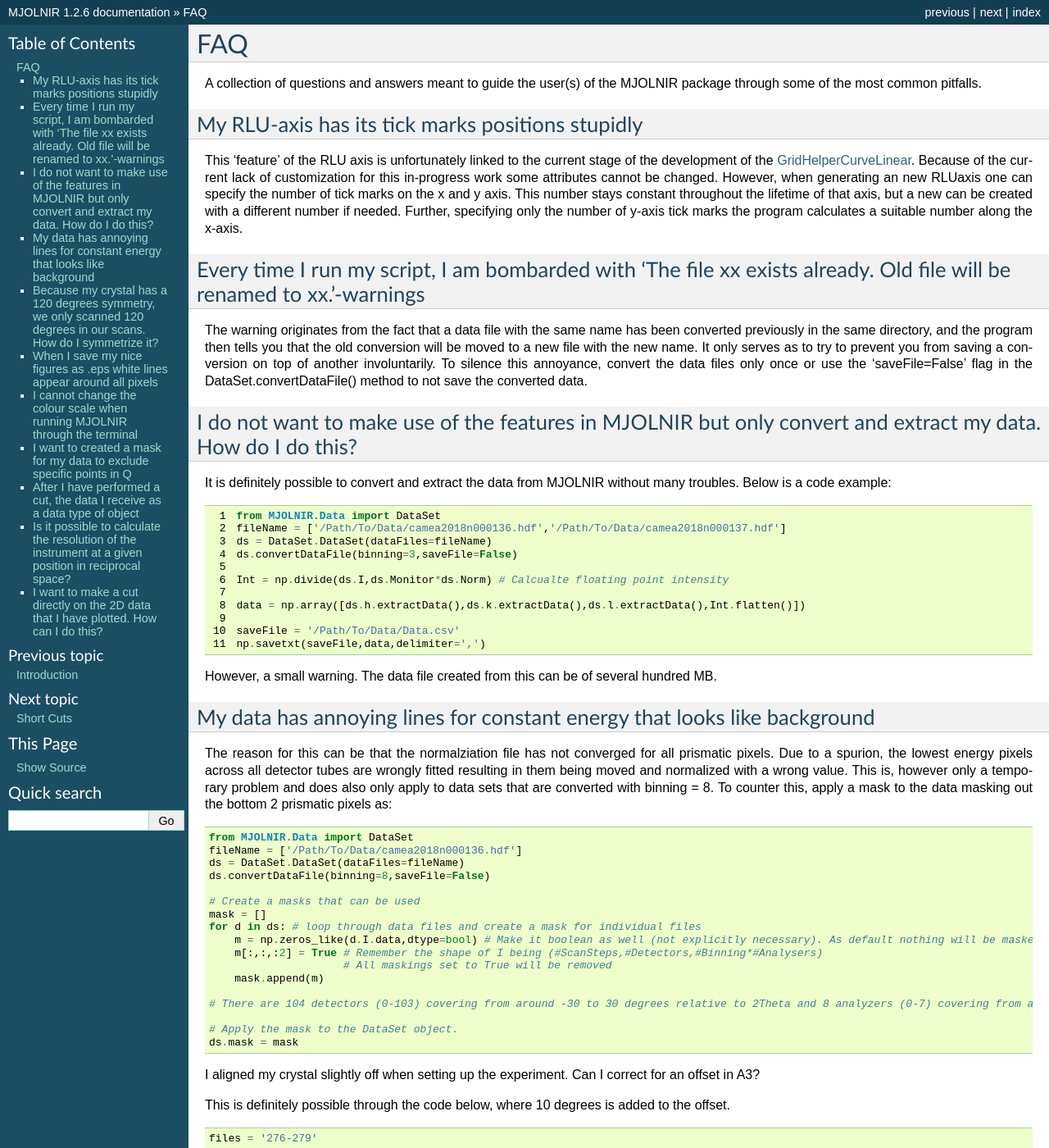
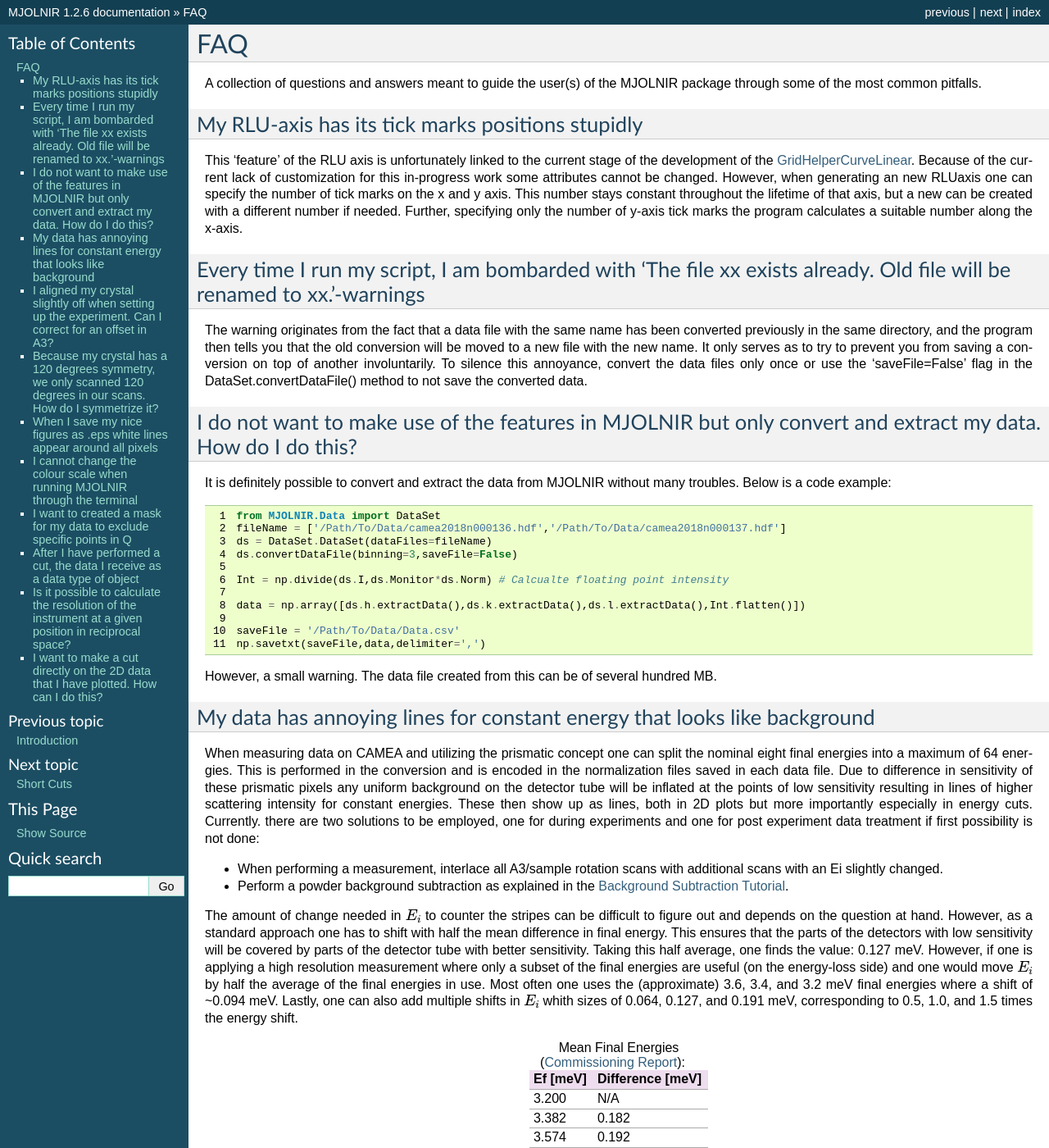
Before and after one commit to MJOLNIRPackage/MJOLNIR, a Sphinx documentation site: the page built from docs/faq.rst, in a window 1280 px wide and 1400 px high. Shown: the whole window at 82% size. Built offline with Sphinx 7.4.7, drawn with Linux system fonts in a browser that asks for light colours; some of the changed text lies outside the part shown.

Commit message:
Add tutorial for subtracted data Update FAQ

```diff
--- a/docs/faq.rst
+++ b/docs/faq.rst
@@ -49,34 +49,53 @@ However, a small warning. The data file created from this can be of several hund
 My data has annoying lines for constant energy that looks like background
 ^^^^^^^^^^^^^^^^^^^^^^^^^^^^^^^^^^^^^^^^^^^^^^^^^^^^^^^^^^^^^^^^^^^^^^^^^
 
-The reason for this can be that the normalziation file has not converged for all prismatic pixels. Due to a spurion, the lowest energy pixels across all
-detector tubes are wrongly fitted resulting in them being moved and normalized with a wrong value. This is, however only a temporary problem and does also
-only apply to data sets that are converted with binning = 8. To counter this, apply a mask to the data masking out
-the bottom 2 prismatic pixels as:
+When measuring data on CAMEA and utilizing the prismatic concept one can split the nominal eight final energies into a maximum of 64 energies. This is performed in the conversion and is encoded in the normalization
+files saved in each data file. Due to difference in sensitivity of these prismatic pixels any uniform background on the detector tube will be inflated at the points of low sensitivity resulting in lines of
+higher scattering intensity for constant energies. These then show up as lines, both in 2D plots but more importantly especially in energy cuts. Currently. there are two solutions to be employed, one for during experiments
+and one for post experiment data treatment if first possibility is not done:
 
-.. code-block:: python
+- When performing a measurement, interlace all A3/sample rotation scans with additional scans with an Ei slightly changed.
+
+- Perform a powder background subtraction as explained in the `Background Subtraction Tutorial <Tutorials/Advanced/backgroundSubtraction.html>`_.
+
+The amount of change needed in :math:`E_i` to counter the stripes can be difficult to figure out and depends on the question at hand. However, as a standard approach
+one has to shift with half the mean difference in final energy. This ensures that the parts of the detectors with low sensitivity will be covered by parts of the detector tube
+with better sensitivity. Taking this half average, one finds the value: 0.127 meV. However, if one is applying a high resolution measurement where only a subset
+of the final energies are useful (on the energy-loss side) and one would move :math:`E_i` by half the average of the final energies in use. Most often one uses
+the (approximate) 3.6, 3.4, and 3.2 meV final energies where a shift of ~0.094 meV. Lastly, one can also add multiple shifts in :math:`E_i` whith sizes of 0.064, 0.127, and 0.191 meV,
+corresponding to 0.5, 1.0, and 1.5 times the energy shift.
 
 
-    from MJOLNIR.Data import DataSet
-    fileName = ['/Path/To/Data/camea2018n000136.hdf']
-    ds = DataSet.DataSet(dataFiles=fileName)
-    ds.convertDataFile(binning=8,saveFile=False)
 
-    # Create a masks that can be used
-    mask = []
-    for d in ds: # loop through data files and create a mask for individual files
-        m = np.zeros_like(d.I.data,dtype=bool) # Make it boolean as well (not explicitly necessary). As default nothing will be masked
-        m[:,:,:2] = True # Remember the shape of I being (#ScanSteps,#Detectors,#Binning*#Analysers)
-                         # All maskings set to True will be removed
-        mask.append(m)
 
-    # There are 104 detectors (0-103) covering from around -30 to 30 degrees relative to 2Theta and 8 analyzers (0-7) covering from around 3.2 to 5 meV
+.. table:: Mean Final Energies (`Commissioning Report <https://aip.scitation.org/doi/10.1063/5.0128226>`_):
+   :widths: auto
+   :align: center
 
-    # Apply the mask to the DataSet object.
-    ds.mask = mask
+   +-----------+------------------+
+   | Ef [meV]  | Difference [meV] |
+   +===========+==================+
+   |  3.200    |  N/A             |
+   +-----------+------------------+
+   |  3.382    |  0.182           |
+   +-----------+------------------+
+   |  3.574    |  0.192           |
+   +-----------+------------------+
+   |  3.787    |  0.213           |
+   +-----------+------------------+
+   |  4.035    |  0.248           |
+   +-----------+------------------+
+   |  4.312    |  0.277           |
+   +-----------+------------------+
+   |  4.631    |  0.319           |
+   +-----------+------------------+
+   |  4.987    |  0.356           |
+   +-----------+------------------+
+
 
 
 I aligned my crystal slightly off when setting up the experiment. Can I correct for an offset in A3?
+^^^^^^^^^^^^^^^^^^^^^^^^^^^^^^^^^^^^^^^^^^^^^^^^^^^^^^^^^^^^^^^^^^^^^^^^^^^^^^^^^^^^^^^^^^^^^^^^^^^^
 
 This is definitely possible through the code below, where 10 degrees is added to the offset.
 
```
Also changed, not shown: docs/Tutorials/Advanced/backgroundSubtraction.rst (added, +164 -0 lines), docs/Tutorials/Advanced/1DESubtraction.png (added), docs/Tutorials/Advanced/1DSubtraction.png (added), docs/Tutorials/Advanced/QEOld.png (added), docs/Tutorials/Advanced/QESubtracted.png (added), docs/Tutorials/Advanced/powderBG.png (added), 1 other file.
